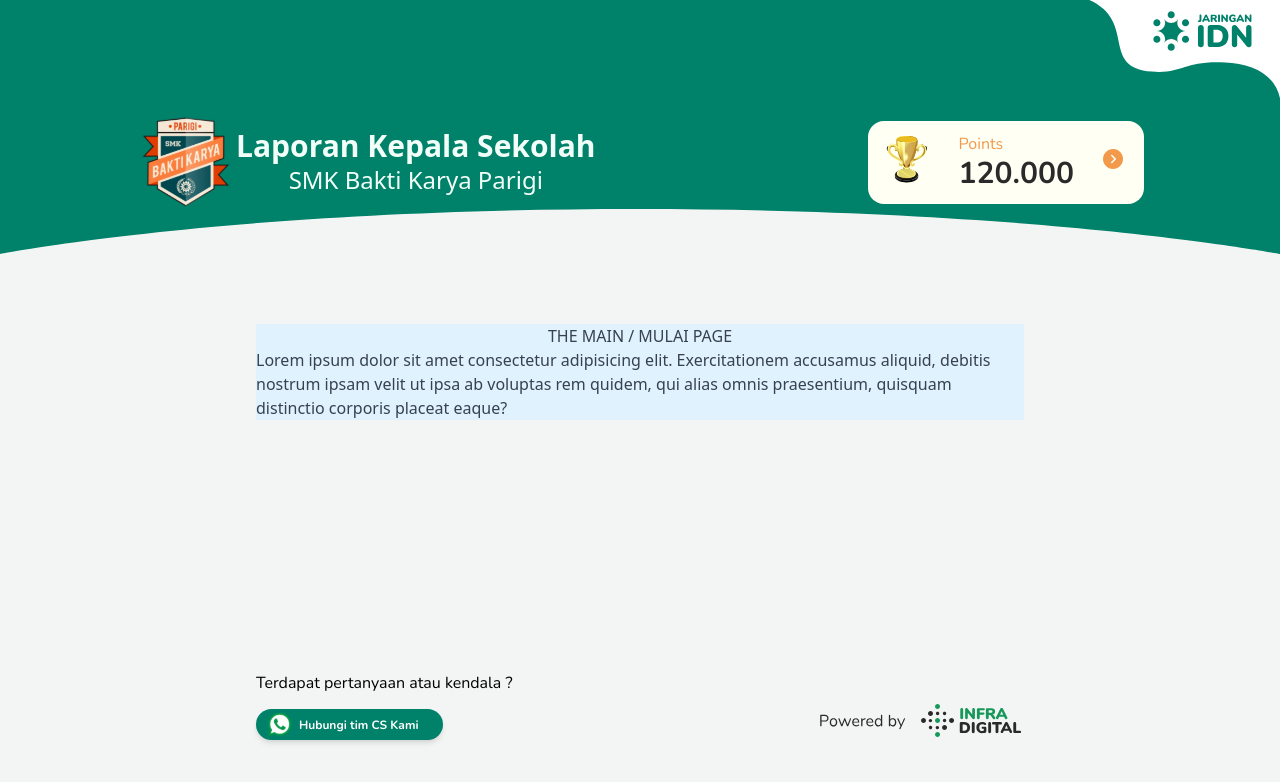
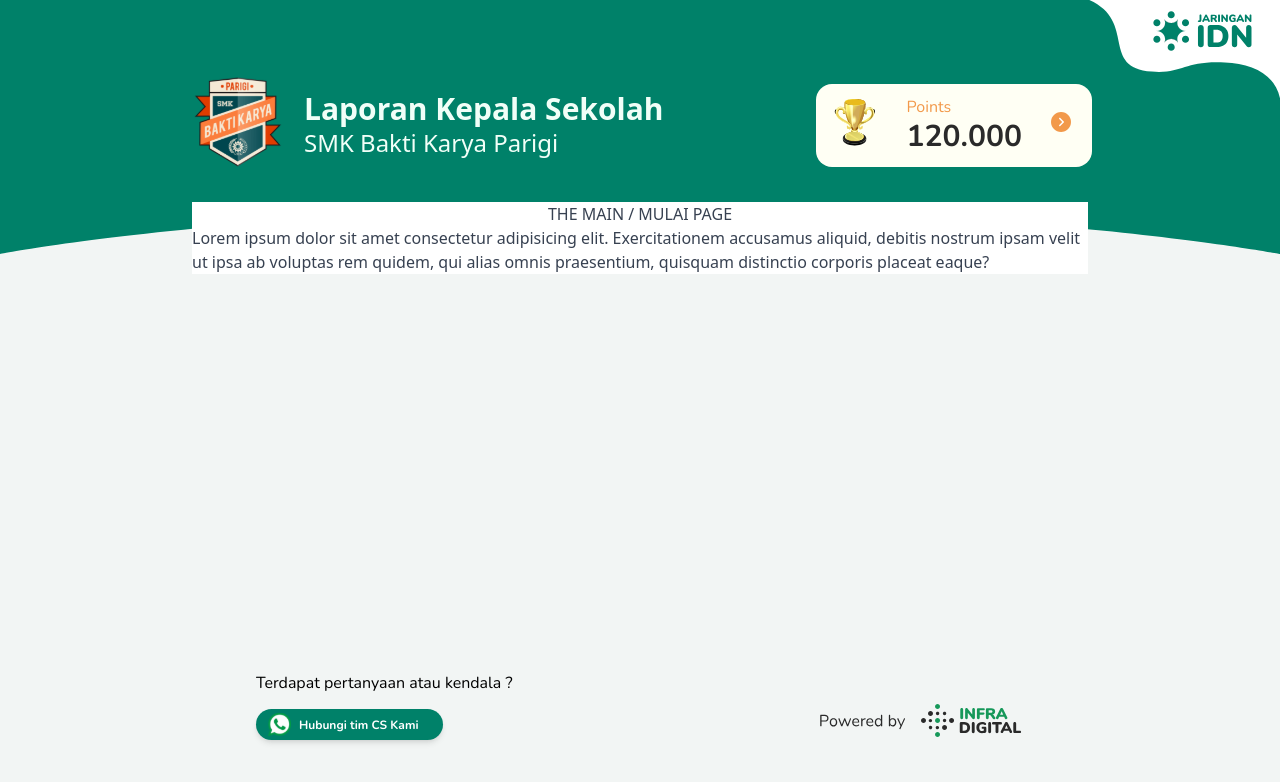
Before and after one commit to alfieqashwa/next-kepsek-report, a Next.js app: page /mulai in a window 1280 px wide. Shown: the top 782 px of the page. Built offline with nearby package versions, Linux system fonts and the light colour scheme.

Commit message:
fix: design layout

```diff
--- a/components/layout.tsx
+++ b/components/layout.tsx
@@ -1,7 +1,6 @@
 /* eslint-disable @next/next/no-page-custom-font */
 import Head from "next/head";
 import Image from "next/image";
-import Link from "next/link";
 
 type Props = { children: React.ReactNode };
 
@@ -18,7 +17,7 @@ export default function Layout({ children }: Props): JSX.Element {
         <title>Kepsek Report</title>
       </Head>
 
-      <header className="flex items-center justify-around py-28">
+      <header className="flex items-center justify-around pt-[72px] mx-28">
         <span className="absolute top-0 right-0 hidden md:block">
           <Image
             src="/images/banner-jaringan-idn-white.svg"
@@ -29,10 +28,12 @@ export default function Layout({ children }: Props): JSX.Element {
         </span>
 
         {/* School Logo */}
-        <section className="flex items-center justify-between">
-          <Image src="/images/image-3.svg" width={100} height={100} alt="logo-school" />
-          <div className="text-[#F1FFF8] flex flex-col justify-center items-center">
-            <h1 className="text-3xl font-bold ">Laporan Kepala Sekolah</h1>
+        <section className="flex items-center justify-start space-x-4">
+          <div>
+            <Image src="/images/image-3.svg" width={100} height={100} alt="logo-school" />
+          </div>
+          <div className="text-[#F1FFF8] flex flex-col justify-center items-start">
+            <h1 className="text-3xl font-bold">Laporan Kepala Sekolah</h1>
             <h3 className="text-2xl">SMK Bakti Karya Parigi</h3>
           </div>
         </section>
@@ -54,7 +55,7 @@ export default function Layout({ children }: Props): JSX.Element {
       </header>
 
       {/* MAIN */}
-      <main className="container max-w-3xl mx-auto bg-sky-100">{children}</main>
+      <main className="container max-w-4xl mx-auto mt-6 bg-white">{children}</main>
 
       {/* FOOTER */}
       <footer className="absolute inset-x-0 bottom-0 font-primary mt-[38px] mb-[54px] max-w-3xl mx-auto container">
```
